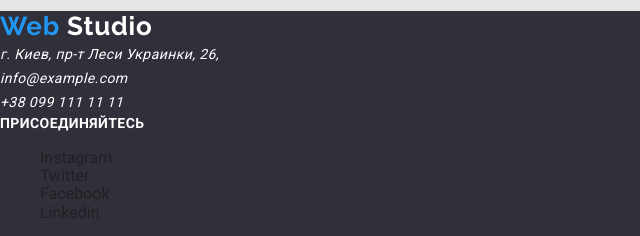
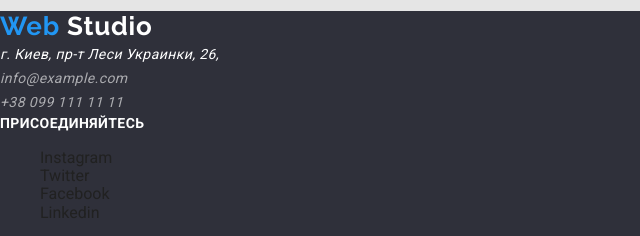
Before and after one commit to VITA-mlr/goit-markup-hw-02, a plain HTML site: page index.html in a window 1280 px wide. Shown: the part 4332-4568 px from the top of the page, 0-640 px from the left. Drawn offline with Linux system fonts and the light colour scheme.

Commit message:
corrected the variable name

```diff
--- a/css/style.css
+++ b/css/style.css
@@ -27,7 +27,7 @@ web - 2196F3
   --team-color: #f5f4fa;
 
   --footer-backgraund: #2f303a;
-  --fotter-address-color: rgba(255, 255, 255, 0.6);
+  --footer-address-color: rgba(255, 255, 255, 0.6);
   --developer-color: rgba(255, 255, 255, 0.4);
 }
 
```
